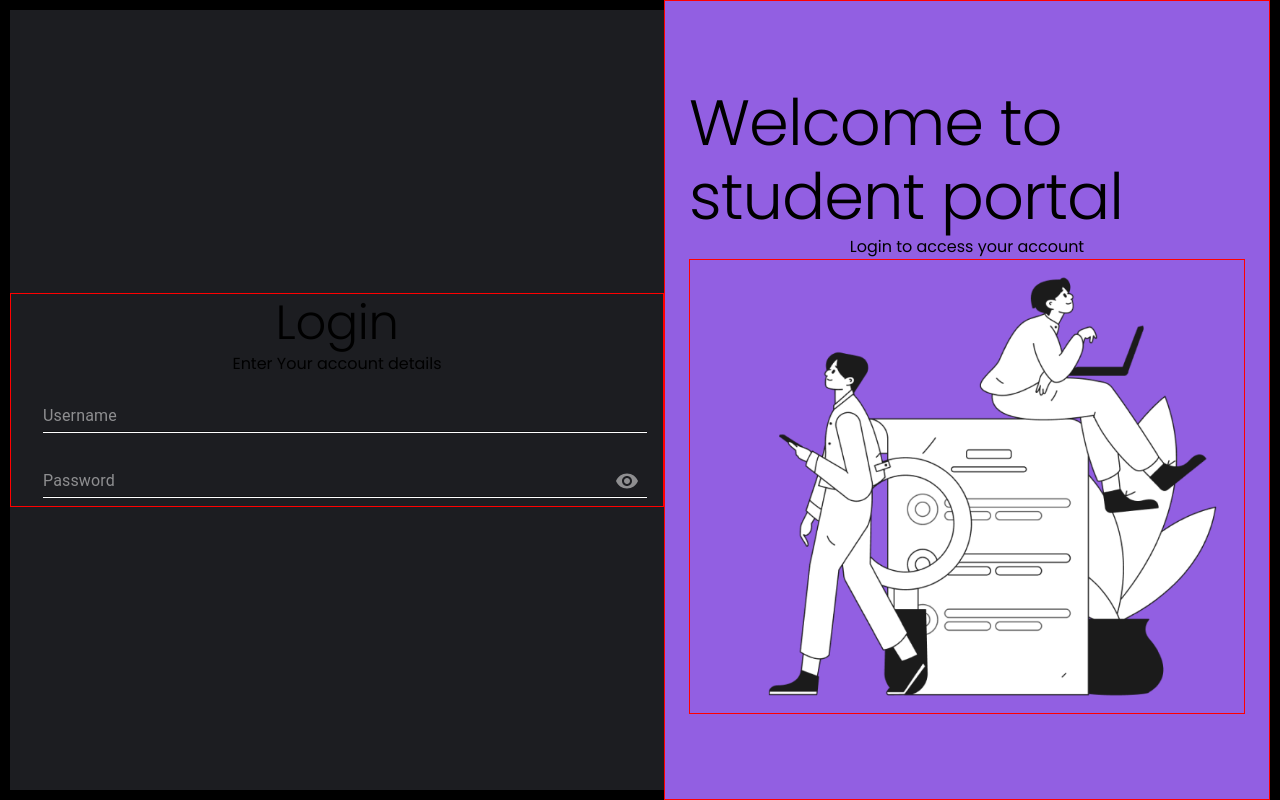
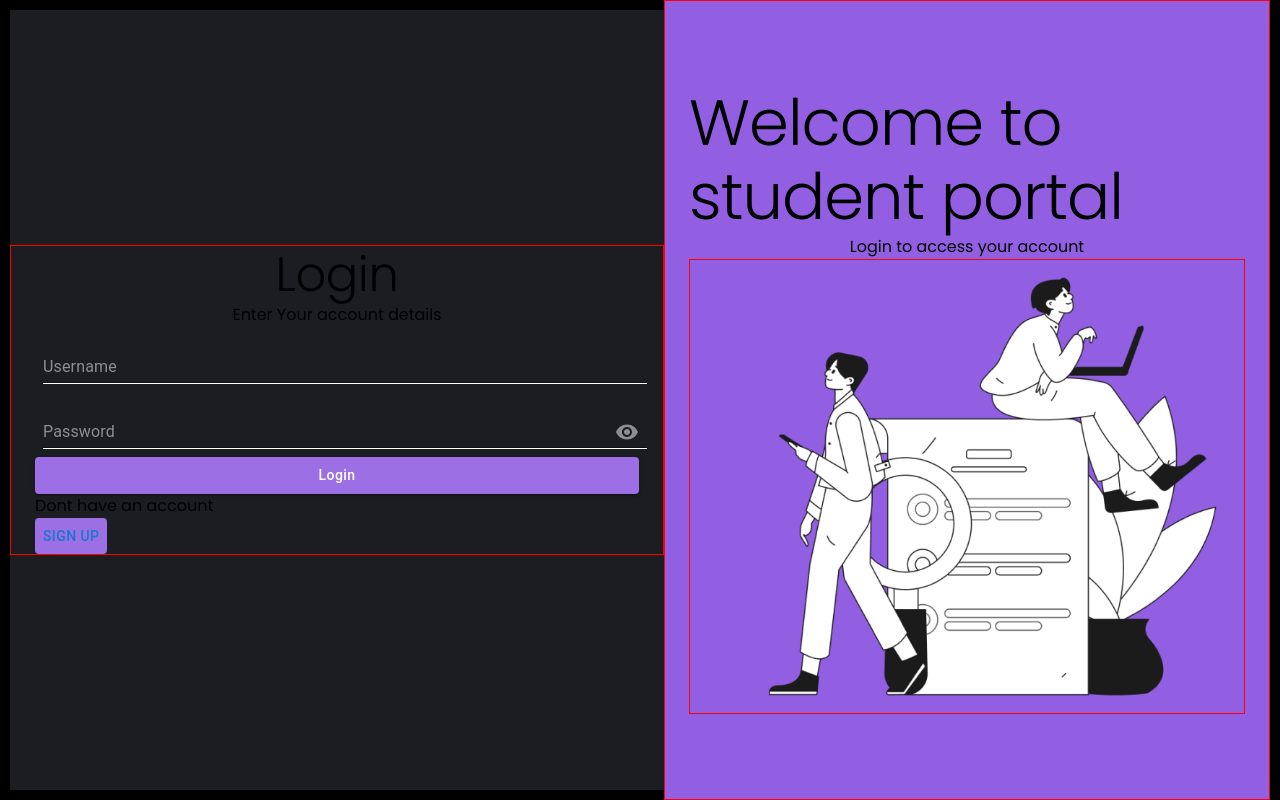
Before and after one commit to Satria-WS/crud-login-react, a React (Vite) app: page / in a window 1280 px wide. Built offline with nearby package versions, Linux system fonts and the light colour scheme; a web font is replaced by a local one.

Commit message:
Add login button and sign-up

```diff
--- a/src/views/Login.tsx
+++ b/src/views/Login.tsx
@@ -1,4 +1,4 @@
-import { Box, Container, Typography } from '@mui/material';
+import { Box, Button, Container, Typography } from '@mui/material';
 import React from 'react';
 import background from '../assets/background-login.png';
 
@@ -81,7 +81,9 @@ const Login = () => {
               >
                 <span className="text-white font-semibold">Login</span>
               </Typography>
-              <p className="text-[#FFFFFF88] py-3">Enter Your account details</p>
+              <p className="text-[#FFFFFF88] py-3">
+                Enter Your account details
+              </p>
             </Box>
             {/* form */}
             <form
@@ -127,8 +129,24 @@ const Login = () => {
                     }
                   />
                 </FormControl>
+                <Button
+                  sx={{
+                    textTransform: 'none',
+                    '&:hover': {
+                      backgroundColor: '#7b1fa2 !important', // Darker purple on hover
+                    },
+                  }}
+                  variant="contained"
+                  color="primary"
+                >
+                  Login
+                </Button>
               </Box>
             </form>
+            <Box>
+              <p className='text-white'>Dont have an account</p>
+              <Button>Sign up</Button>
+            </Box>
           </Container>
           {/* col-2 */}
           <Box
@@ -171,7 +189,6 @@ const Login = () => {
                     <span className="font-bold">Welcome to </span>
                     <span>student portal</span>
                   </p>
-
                 </Typography>
                 <p className="text-[#FFFFFF88] py-10  text-left  ">
                   Login to access your account
```
